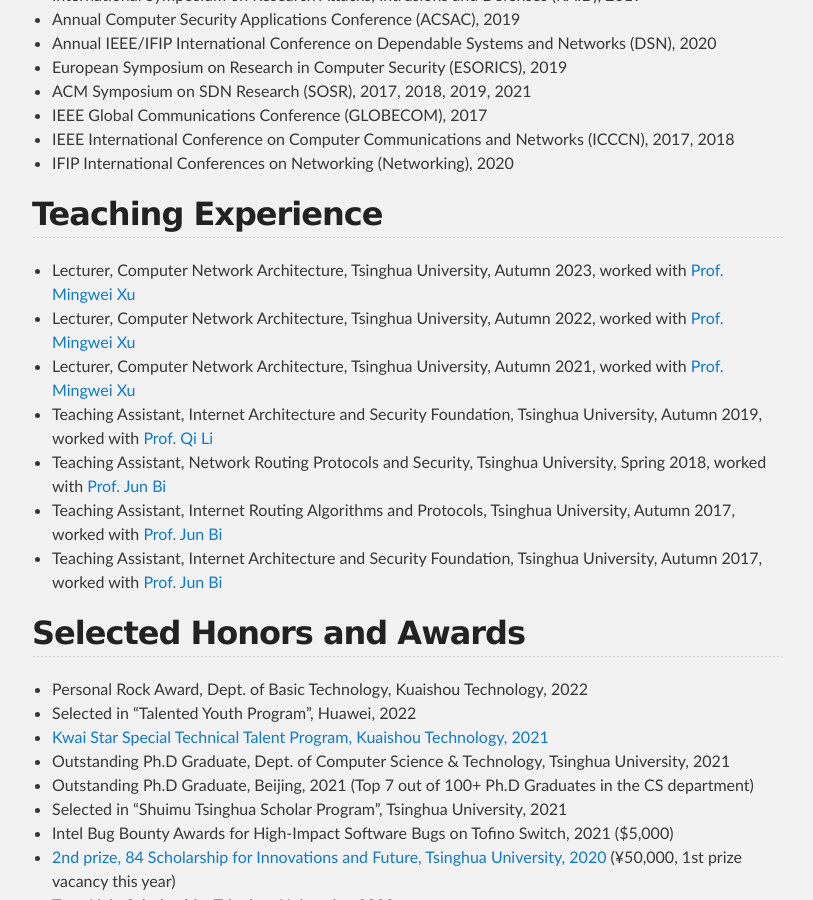
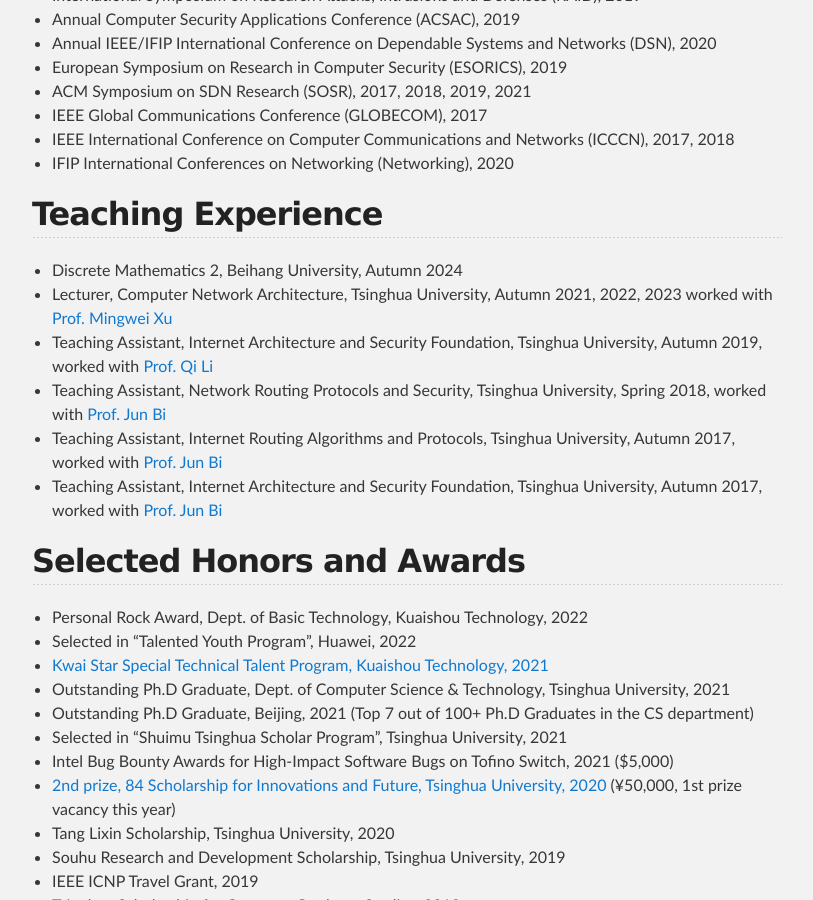
Before and after one commit to zhangmenghao/zhangmenghao.github.io, a Jekyll site: the page built from index.md, in a window 1280 px wide and 900 px high, scrolled down 5404 px. Shown: the whole window, without its empty margins (233-1046 px from the left). Built offline with Jekyll 4.4.1, drawn with Linux system fonts in a browser that asks for light colours.

Commit message:
Update teaching

```diff
--- a/index.md
+++ b/index.md
@@ -213,9 +213,8 @@
 
 
 ## Teaching Experience
-* Lecturer, Computer Network Architecture, Tsinghua University, Autumn 2023, worked with [Prof. Mingwei Xu](http://routing.netlab.tsinghua.edu.cn/tiki-index.php?page=Mingwei+Xu)
-* Lecturer, Computer Network Architecture, Tsinghua University, Autumn 2022, worked with [Prof. Mingwei Xu](http://routing.netlab.tsinghua.edu.cn/tiki-index.php?page=Mingwei+Xu)
-* Lecturer, Computer Network Architecture, Tsinghua University, Autumn 2021, worked with [Prof. Mingwei Xu](http://routing.netlab.tsinghua.edu.cn/tiki-index.php?page=Mingwei+Xu)
+* Discrete Mathematics 2, Beihang University, Autumn 2024
+* Lecturer, Computer Network Architecture, Tsinghua University, Autumn 2021, 2022, 2023 worked with [Prof. Mingwei Xu](http://routing.netlab.tsinghua.edu.cn/tiki-index.php?page=Mingwei+Xu)
 * Teaching Assistant, Internet Architecture and Security Foundation, Tsinghua University, Autumn 2019, worked with [Prof. Qi Li](https://sites.google.com/site/qili2012/)
 * Teaching Assistant, Network Routing Protocols and Security, Tsinghua University, Spring 2018, worked with [Prof. Jun Bi](https://scholar.google.com/citations?user=9c8plF0AAAAJ&hl=en)
 * Teaching Assistant, Internet Routing Algorithms and Protocols, Tsinghua University, Autumn 2017, worked with [Prof. Jun Bi](https://scholar.google.com/citations?user=9c8plF0AAAAJ&hl=en)
```
